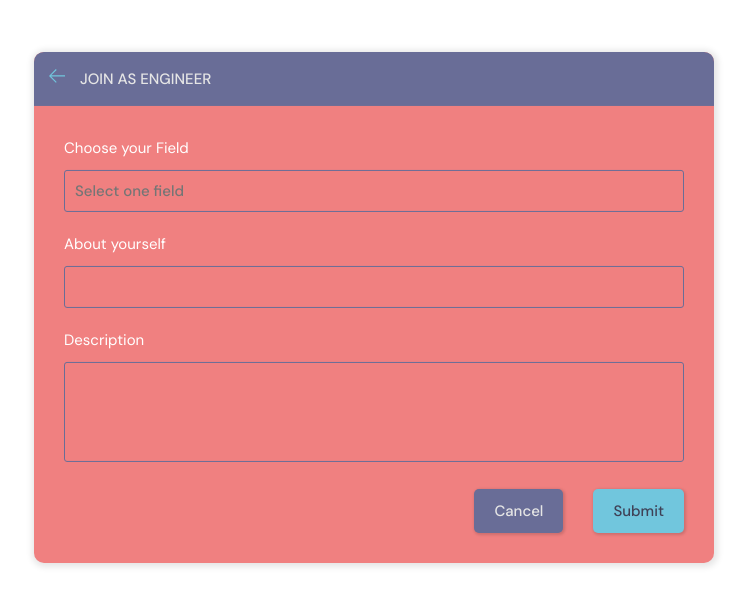
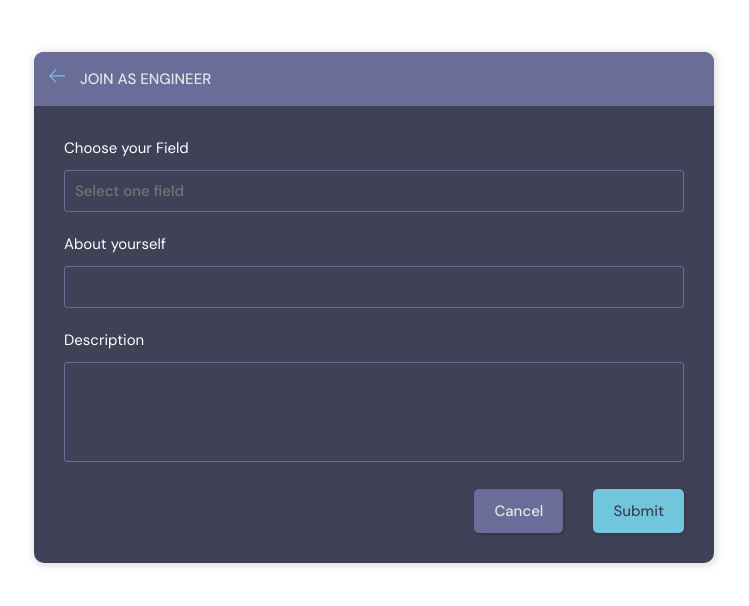
Before and after one commit to fahadmohsin69/Project, a Django app: page /create-room/ in a window 1280 px wide. Shown: the part 113-719 px from the top of the page, without its empty margins (266-1015 px from the left). Run offline with Django 4.2, Linux system fonts and the light colour scheme; a user stored in the database is signed in; data comes from the database, SQL or seed files in the repository.

Commit message:
Updating...

```diff
--- a/static/home_pages/css/style.css
+++ b/static/home_pages/css/style.css
@@ -310,8 +310,8 @@ a {
   top: 50%;
   left: 50%;
   transform: translate(-50%, -46%);
-  /* background-color: var(--color-dark); */
-  background-color: lightcoral;
+  background-color: var(--color-dark);
+  /* background-color: lightcoral; */
   border-radius: 1rem;
   box-shadow: 1px 1px 6px 3px rgba(0, 0, 0, 0.1);
   overflow: hidden;
```
